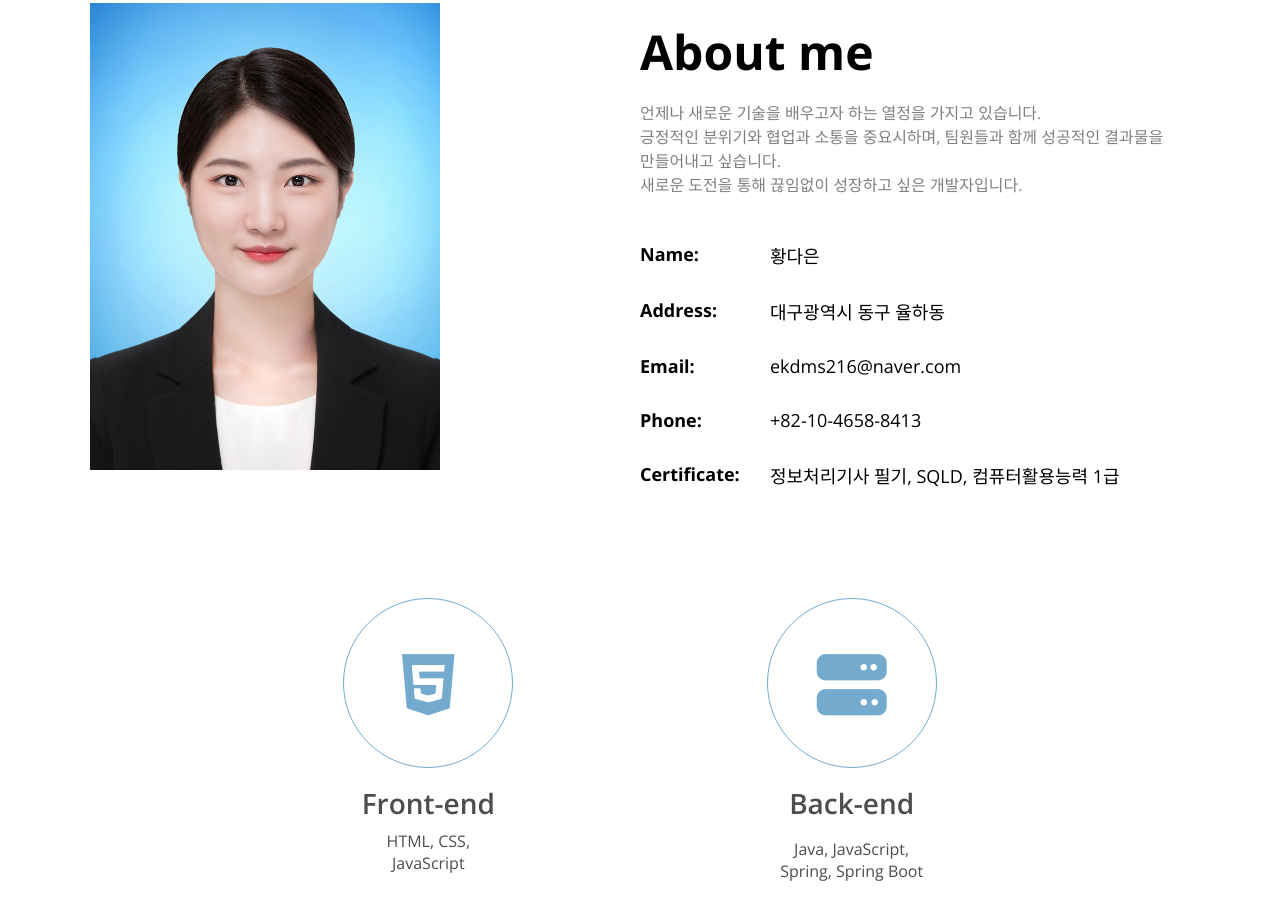
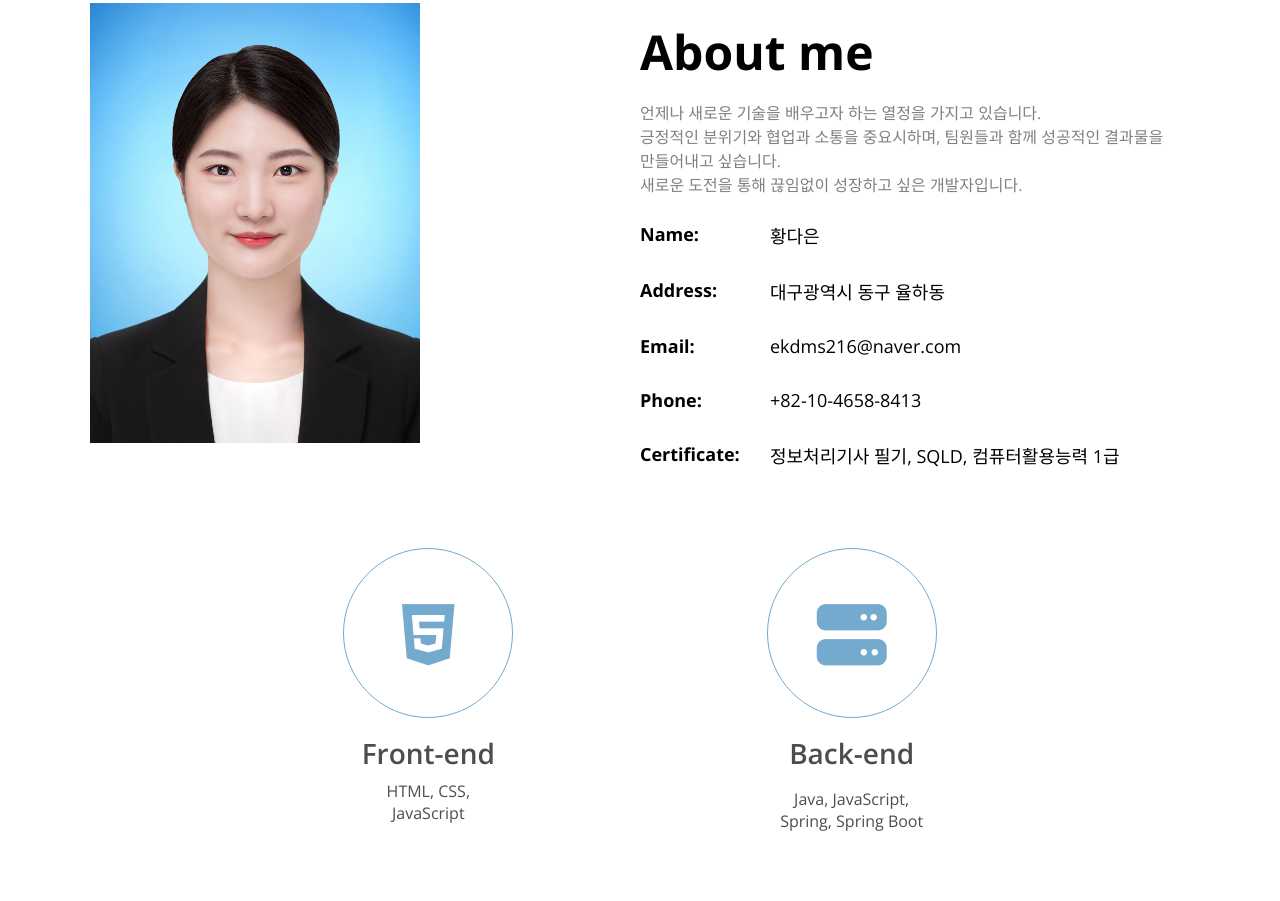
Before and after one commit to dyanilove/dyanilove.github.io, a plain HTML site: page index.html in a window 1280 px wide. Shown: the part 907-1808 px from the top of the page. Drawn offline with nearby package versions, Linux system fonts and the light colour scheme.

Commit message:
portfolio

```diff
--- a/style.css
+++ b/style.css
@@ -180,11 +180,7 @@ h3 {
 }
 
 .profileimg {
-  width: 350px;
-  /* height: 290px; */
-  /* border-radius: 50%; */
-  /* border-radius가 50%면 사각형 -> 원 형태로 변함 */
-  /* border: 2px solid var(--color-light-white); */
+  width: 330px;
 }
 
 .aboutme {
@@ -248,12 +244,12 @@ h3 {
 .about__majors {
   display: flex;
   justify-content: space-evenly;
-  margin: 80px 0;
+  margin: 50px 0;
   text-align: center;
 }
 .about-info{
   display: inline-block;
-  margin-top: 30px;
+  margin-top: 10px;
 }
 
 ul.about-info li{
@@ -457,6 +453,7 @@ ul.about-info li span:first-child{
   /* 줄바꿈, 매핑 */
   /* justify-content: center; */
   padding-left: 40px;
+  padding-bottom: 30px;
   transition: all 250ms ease-out;
 }
 
```
